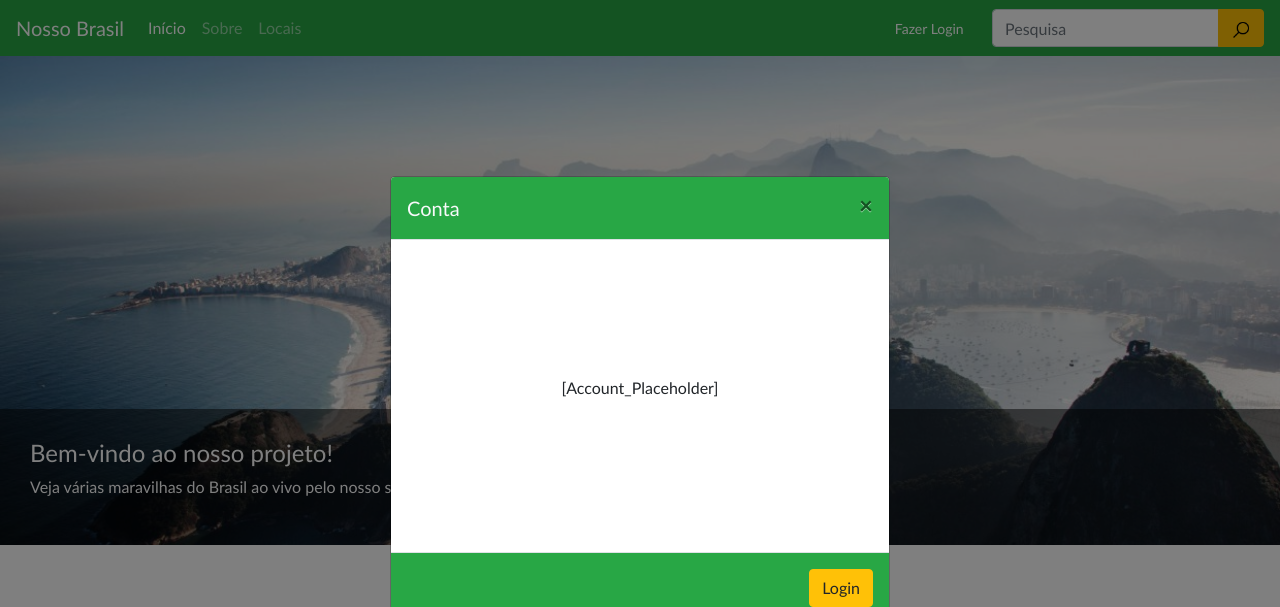
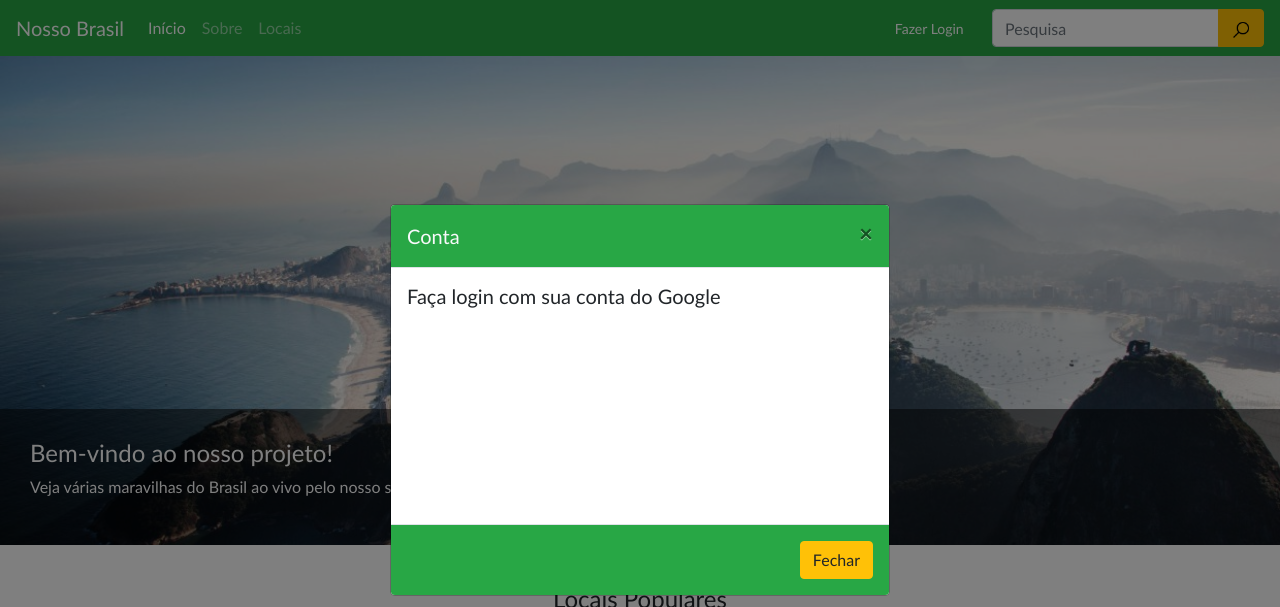
Before and after one commit to nicolasrocha22/Nosso_Brasil, a PHP site: page / in a window 1280 px wide, after a click on "Fazer Login". Shown: the top 607 px of the page. Run offline with PHP 8.4, Linux system fonts and the light colour scheme; some libraries are stand-ins or nearby versions.

Commit message:
Eighth commit

```diff
--- /dev/null
+++ b/website/dependencies/google_auth.js
@@ -0,0 +1,30 @@
+var account_display = document.getElementById("account_display");
+var account = document.getElementById("account_box");
+var placeholder = document.getElementById("account_placeholder");
+var sign_in = document.getElementById("signin_box");
+var signout = document.getElementById("signout_btn");
+
+function onSignIn(googleUser) {
+    var profile = googleUser.getBasicProfile();
+    console.log('ID: ' + profile.getId());
+    console.log('Name: ' + profile.getName());
+    console.log('Image URL: ' + profile.getImageUrl());
+    console.log('Email: ' + profile.getEmail());
+
+    placeholder.style.display = "none";
+    sign_in.style.display = "none"
+
+    account_display.innerHTML = `<span>${profile.getName()}</span>`;
+    account.innerHTML += `<br><img id="account_img" src="${profile.getImageUrl()}"></img><br>`;
+    account.innerHTML += `<h6 style="text-align: center;">${profile.getName()}</h6>`;
+    account.innerHTML += `<h6 style="text-align: center;">${profile.getEmail()}</h6><br>`;
+    signout.innerHTML += `<a class="btn btn-warning" href="#" onclick="signOut();">Sign out</a>`
+}
+
+function signOut() {
+    var auth2 = gapi.auth2.getAuthInstance();
+    auth2.signOut().then(function () {
+      console.log('User signed out.');
+    });
+    location.reload();
+}
--- a/website/index.html
+++ b/website/index.html
@@ -5,6 +5,7 @@
         <meta name="author" content="Mateus Alberio, Nícolas Rocha, Paula Martins">
         <meta name="viewport" content="width=device-width, initial-scale=1, shrink-to-fit=no">
         <meta http-equiv="X-UA-Compatible" content="ie=edge">
+        <meta name="google-signin-client_id" content="248164948234-ufloc99802k8ehkmmek9g6cb5acmrsji.apps.googleusercontent.com">
         <link rel="stylesheet" href="./styles/main.css">
         <link rel="stylesheet" href="./styles/index.css">
         <link rel="stylesheet" href="./dependencies/bootstrap.min.css">
@@ -30,7 +31,10 @@
                         </li>
                     </ul>
                     <form class="form-inline my-2 my-lg-0">
-                        <button type="button" class="btn btn-success btn-sm nav-link" id="account_btn" data-toggle="modal" data-target="#account_modal">Fazer Login</button>
+                        <button type="button" class="btn btn-success btn-sm nav-link" id="account_btn" data-toggle="modal" data-target="#account_modal">
+                            <span id="account_placeholder">Fazer Login</span>
+                            <div id="account_display"></div>
+                        </button>
                         <span style="visibility: hidden;">...</span>
                         <div class="input-group">
                             <input type="search" class="form-control" placeholder="Pesquisa" aria-label="Recipient's username" aria-describedby="basic-addon2">
@@ -53,12 +57,17 @@
                             </button>
                         </div>
                         <div class="modal-body">
-                            <br><br><br><br><br>
-                            <p style="text-align: center;">[Account_Placeholder]</p>
-                            <br><br><br><br><br>
+                            <div id="signin_box">
+                                <h5>Faça login com sua conta do Google</h5>
+                                <br><br><br><br>
+                                <div id="google_btn" class="g-signin2" data-onsuccess="onSignIn"></div>
+                                <br><br><br><br>
+                            </div>
+                            <div id="account_box"></div>
                         </div>
                         <div class="modal-footer bg-success text-light">
-                            <button type="button" class="btn btn-warning">Login</button>
+                            <span id="signout_btn"></span>
+                            <button type="button" class="btn btn-warning" data-dismiss="modal">Fechar</button>
                         </div>
                     </div>
                 </div>
@@ -168,6 +177,8 @@
         </footer>
         <script src="./dependencies/jquery-3.0.0.min.js"></script>
         <script src="./dependencies/bootstrap.min.js"></script>
+        <script src="https://apis.google.com/js/platform.js" async defer></script>
+        <script src="./dependencies/google_auth.js"></script>
         <script src="./scripts/main.js"></script>
     </body>
 </html>
--- a/website/styles/main.css
+++ b/website/styles/main.css
@@ -1,5 +1,17 @@
 * {
     font-family: Candara;
+}
+
+#google_btn {
+    position: relative;
+    margin-left: 37%;
+}
+
+#account_img {
+    display: block;
+    margin-left: auto;
+    margin-right: auto;
+    border-radius: 100%;
 }
 
 h1 {
```
Also changed, not shown: website/pages/about.html (+15 -4 lines), website/pages/places.html (+15 -4 lines), website/pages/places/utinga.html (+15 -4 lines).
